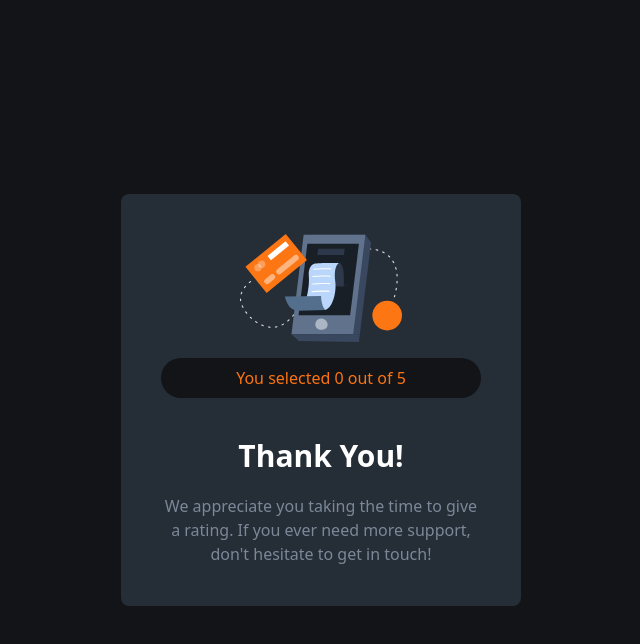
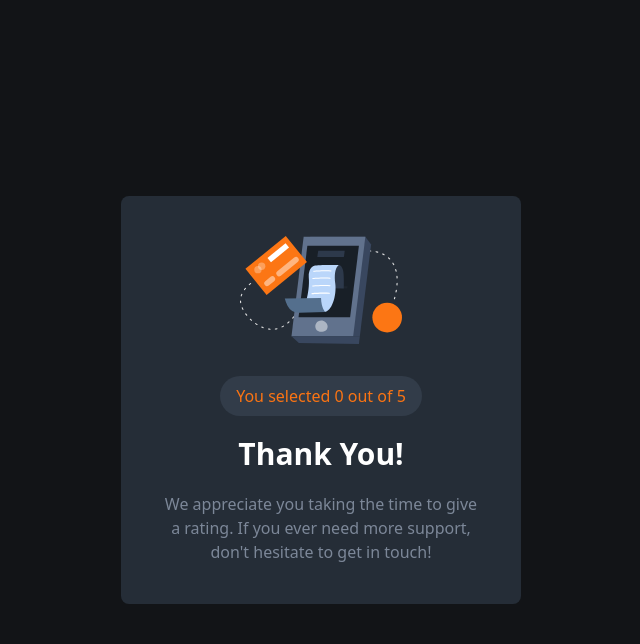
Before and after one commit to MatheusVSN/frontendmentor-interactive-rating-component, a Next.js app: page / in a window 1280 px wide. Both pictures are taken after a click on the button "SUBMIT". Shown: the top 644 px of the page, without its empty margins (319-959 px from the left). Built offline with nearby package versions, Linux system fonts and the light colour scheme.

Commit message:
Update index.js

```diff
--- a/src/pages/index.js
+++ b/src/pages/index.js
@@ -1,4 +1,5 @@
 import { useState } from "react";
+import Head from "next/head"
 
 import Image from "next/image";
 
@@ -23,23 +24,33 @@ export default function Main() {
 
   return (
     <>
+      {/* Head */}
+      <Head>
+        <title>Interactive Rating Component</title>
+      </Head>
+
+      {/* Main Container */}
       <div
-        className={`bg-dark-blue rounded-lg p-5 ${
+        className={`bg-dark-blue rounded-3xl p-8 ${
           currentPageMode === 0 || `hidden`
         }`}
       >
-        <div className={`mb-8 bg-very-dark-blue rounded-full p-3 inline-flex`}>
+        {/* Star Icon */}
+        <div className={`mb-8 bg-dark-blue-2 rounded-full p-4 inline-flex`}>
           <Image src={StarIcon} alt={"Star Icon"} />
         </div>
 
+        {/* Main Title */}
         <h1 className={`text-white text-3xl font-semibold mb-4`}>
           How did we do?
         </h1>
+        {/* Description */}
         <h2 className={`text-medium-grey max-w-sm mb-8`}>
           Please let us know how we did with your support request. All feedback
           is appreciated to help us improve our offering!
         </h2>
 
+        {/* Rating Buttons */}
         <div className={`flex justify-between mb-8`}>
           {numbers.map((index) => {
             return (
@@ -53,15 +64,21 @@ export default function Main() {
           })}
         </div>
 
+        {/* Submit */}
         <SubmitButton onClick={submitMouseButton1Click} />
       </div>
 
+      {/* Thank you page
+      After the user give his feedback
+      The container below will be visible
+      */}
       <div
         className={`bg-dark-blue rounded-lg p-10 ${
           currentPageMode === 1 || `hidden`
         }`}
       >
-        <div className="grid place-content-center">
+        {/* Star Icon */}
+        <div className="grid place-content-center mb-4">
           <Image
             className="mb-4"
             src={ThankYouIcon}
@@ -69,14 +86,19 @@ export default function Main() {
           />
         </div>
 
-        <h3 className="text-orange bg-very-dark-blue rounded-3xl p-2 mb-10 text-center">
-          You selected {currentRating} out of 5
-        </h3>
+        {/* What rating the user gave */}
+        <div className="flex justify-center">
+          <h3 className="text-orange bg-dark-blue-2 rounded-3xl p-2 px-4 mb-7frontend text-center text-base mb-5">
+            You selected {currentRating} out of 5
+          </h3>
+        </div>
 
+        {/* :) */}
         <h2 className="text-white font-semibold text-center text-3xl mb-5">
           Thank You!
         </h2>
 
+        {/* Description */}
         <h3 className="max-w-xs text-center text-medium-grey">
           We appreciate you taking the time to give a rating. If you ever need
           more support, don't hesitate to get in touch!
```
